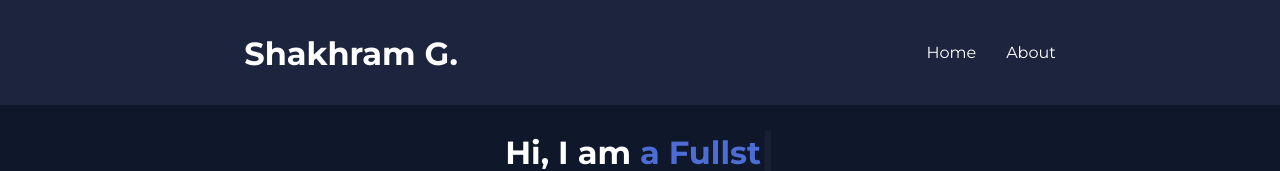
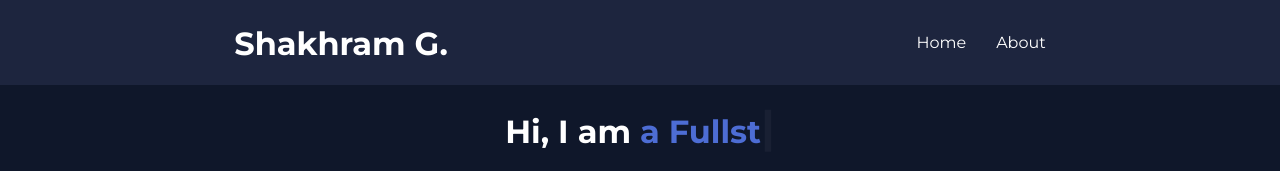
Before and after one commit to sgafurov/portfolio, a React (Create React App) app in the folder portfolio/: page / in a window 1280 px wide. Shown: the top 171 px of the page. Built offline with nearby package versions, Linux system fonts and the light colour scheme.

Commit message:
Edit some padding and margin css

```diff
--- a/portfolio/src/styles/Home.css
+++ b/portfolio/src/styles/Home.css
@@ -16,7 +16,7 @@ body {
 
 .hello {
     font-weight: 700;
-    margin-bottom: 0;
+    margin: 0 auto;
 }
 
 .job-titles {
--- a/portfolio/src/styles/Navbar.css
+++ b/portfolio/src/styles/Navbar.css
@@ -8,7 +8,7 @@ body {
     display: flex;
     justify-content: space-around;
     align-items: center;
-    padding: 10px;
+    /* padding: 10px; */
     /* background-color: #181a1f; */
     background-color: #1d253e;
     position: fixed;
```
